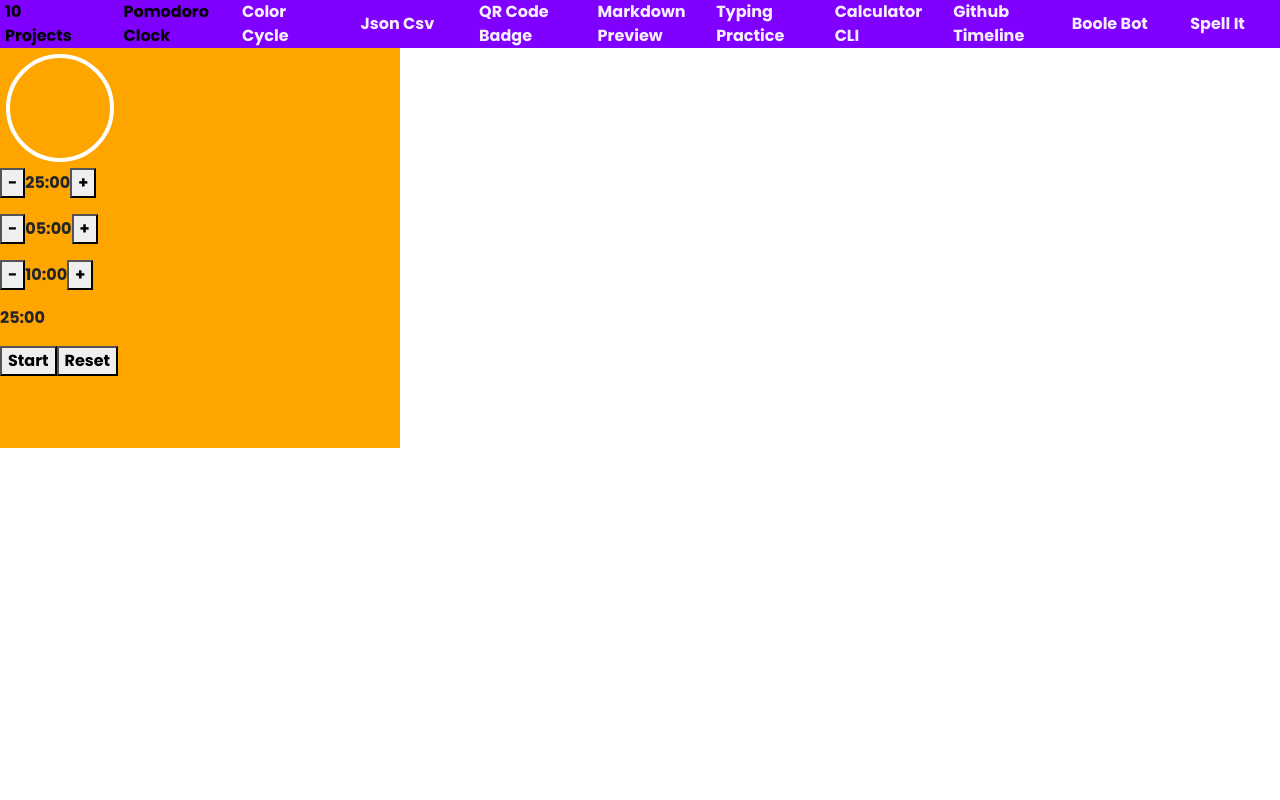
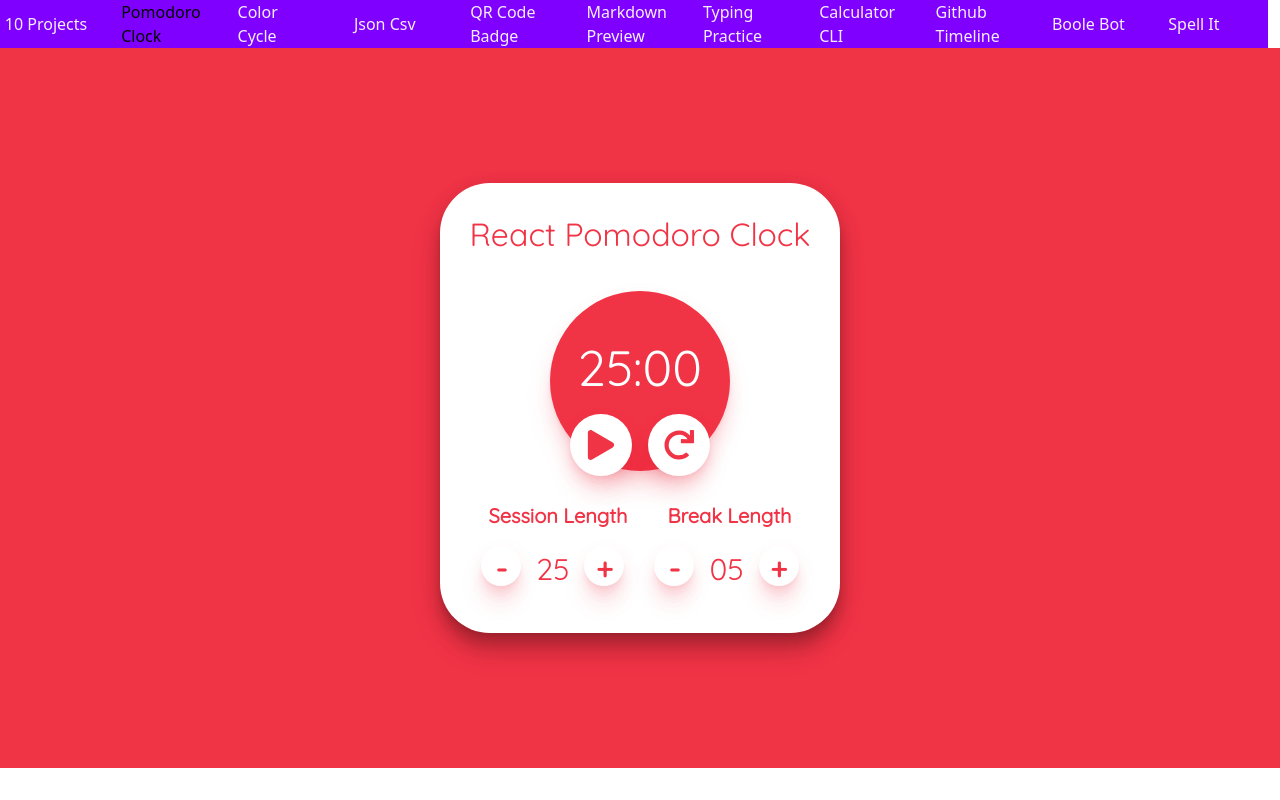
Before and after one commit to vasanth9/10frontendprojectschallenge, a React (Create React App) app: page / in a window 1280 px wide. Built offline with nearby package versions, Linux system fonts and the light colour scheme.

Commit message:
Day 04 wrap up css completed for pomodoro

```diff
--- /dev/null
+++ b/src/01-Pomodoro-Clock/Pause.jsx
@@ -0,0 +1,23 @@
+import React from "react";
+
+const Pause = () => {
+  return (
+    <svg
+      aria-hidden="true"
+      focusable="false"
+      data-prefix="fas"
+      data-icon="pause"
+      class="svg-inline--fa fa-pause fa-w-14 "
+      role="img"
+      xmlns="http://www.w3.org/2000/svg"
+      viewBox="0 0 448 512"
+    >
+      <path
+        fill="currentColor"
+        d="M144 479H48c-26.5 0-48-21.5-48-48V79c0-26.5 21.5-48 48-48h96c26.5 0 48 21.5 48 48v352c0 26.5-21.5 48-48 48zm304-48V79c0-26.5-21.5-48-48-48h-96c-26.5 0-48 21.5-48 48v352c0 26.5 21.5 48 48 48h96c26.5 0 48-21.5 48-48z"
+      ></path>
+    </svg>
+  );
+};
+
+export default Pause;
--- /dev/null
+++ b/src/01-Pomodoro-Clock/Play.jsx
@@ -0,0 +1,23 @@
+import React from "react";
+
+const Play = () => {
+  return (
+    <svg
+      aria-hidden="true"
+      focusable="false"
+      data-prefix="fas"
+      data-icon="play"
+      class="svg-inline--fa fa-play fa-w-14 "
+      role="img"
+      xmlns="http://www.w3.org/2000/svg"
+      viewBox="0 0 448 512"
+    >
+      <path
+        fill="currentColor"
+        d="M424.4 214.7L72.4 6.6C43.8-10.3 0 6.1 0 47.9V464c0 37.5 40.7 60.1 72.4 41.3l352-208c31.4-18.5 31.5-64.1 0-82.6z"
+      ></path>
+    </svg>
+  );
+};
+
+export default Play;
--- a/src/01-Pomodoro-Clock/PomodoroClock.css
+++ b/src/01-Pomodoro-Clock/PomodoroClock.css
@@ -1,20 +1,127 @@
-.pomodoro-timer{
+@import url("https://fonts.googleapis.com/css?family=Quicksand");
+.pomodoro-timer {
   font-size: 10vw;
-    color:green;
+  color: green;
   white-space: nowrap;
   text-align: center;
 }
-.pomo-card{
+.pomo-card {
   margin-top: 10vh;
   margin-left: 20vw;
   width: 60vw;
   background-color: rgb(255, 255, 255);
 }
-.Timer-Container{
-    height: 50vh;
+.Pomodoro-Div {
+  background-color: rgb(241, 51, 70);
+  height: 90vh;
+  width: 100vw;
+  display: flex;
+  flex-direction: column;
+  align-items: center;
+  justify-content: center;
+
+  font-family: "Quicksand", sans-serif !important;
+}
+.Timer-Container {
+  height: 450px;
   width: 400px;
-    background-color: orange;
+  color: rgb(241, 51, 70);
+  background-color: white;
+  border-radius: 50px;
+  padding: 2em 1.5em;
+  box-shadow: 0 2.8px 2.2px rgb(0 0 0 / 3%), 0 6.7px 5.3px rgb(0 0 0 / 5%),
+    0 12.5px 10px rgb(0 0 0 / 6%), 0 22.3px 17.9px rgb(0 0 0 / 7%),
+    -2px 17px 33.4px rgb(0 0 0 / 9%), 1px 7px 20px 2px rgb(0 0 0 / 12%);
+    display: flex;
+    flex-direction: column;
+    align-items: center;
 }
-.Circular-Progress{
-
+.timer-clock {
+  font-size: 50px;
+  font-weight: 400;
+  margin-top: 60px;
 }
+.circular-button {
+  padding: 1em;
+  border-radius: 50%;
+  margin: 0.5em;
+  color: rgb(241, 51, 70);
+  background-color: white;
+  border: none;
+  box-shadow: 0 2.8px 2.2px rgba(241, 51, 69, 0.0470588),
+    0 6.7px 5.3px rgba(241, 51, 69, 0.0470588),
+    0 12.5px 10px rgba(241, 51, 69, 0.0470588),
+    0 22.3px 17.9px rgba(241, 51, 69, 0.0470588),
+    -2px 17px 33.4px rgba(241, 51, 69, 0.0470588),
+    1px 7px 20px 2px rgba(241, 51, 69, 0.0470588);
+  transition: all 0.1s ease-in-out;
+}
+.circular-button-2 {
+  width: 40px;
+  height: 40px;
+  border-radius: 50%;
+  margin: 0.5em;
+  color: rgb(241, 51, 70);
+  background-color: white;
+  border: none;
+  box-shadow: 0 2.8px 2.2px rgba(241, 51, 69, 0.0470588),
+    0 6.7px 5.3px rgba(241, 51, 69, 0.0470588),
+    0 12.5px 10px rgba(241, 51, 69, 0.0470588),
+    0 22.3px 17.9px rgba(241, 51, 69, 0.0470588),
+    -2px 17px 33.4px rgba(241, 51, 69, 0.0470588),
+    1px 7px 20px 2px rgba(241, 51, 69, 0.0470588);
+  transition: all 0.1s ease-in-out;
+  font-size: 30px;
+  font-weight: 1000;
+}
+svg {
+  height: 30px;
+  width: 30px;
+  overflow: visible;
+}
+.timer-circle {
+  width: 180px;
+  height: 180px;
+  margin: auto;
+  margin-top: 30px;
+  margin-bottom: 30px;
+  background-color: rgb(241, 51, 70);
+  color: white;
+  display: flex;
+  flex-direction: column;
+  align-items: center;
+  justify-content: center;
+  border-radius: 50%;
+   box-shadow: 0 2.8px 2.2px rgba(241, 51, 69, 0.0470588),
+    0 6.7px 5.3px rgba(241, 51, 69, 0.0470588),
+    0 12.5px 10px rgba(241, 51, 69, 0.0470588),
+    0 22.3px 17.9px rgba(241, 51, 69, 0.0470588),
+    -2px 17px 33.4px rgba(241, 51, 69, 0.0470588),
+    1px 7px 20px 2px rgba(241, 51, 69, 0.0470588);
+}
+.row-buttons {
+  display: flex;
+  flex-direction: row;
+  align-items: center;
+}
+.span-pomodoro {
+  font-size: 30px;
+}
+.span-length {
+  font-size: 20px;
+  font-weight: 600;
+  margin: 1em;
+}
+.circular-button-3{
+    width: 40px;
+  height: 40px;
+  border-radius: 50%;
+  margin: 0.5em;
+  color: rgb(173, 173, 173);
+  background-color: white;
+  border: none;
+  box-shadow: none;
+  transition: all 0.1s ease-in-out;
+  font-size: 30px;
+  font-weight: 1000;
+}
--- a/src/01-Pomodoro-Clock/PomodoroClock.jsx
+++ b/src/01-Pomodoro-Clock/PomodoroClock.jsx
@@ -4,9 +4,9 @@ import "./PomodoroClock.css";
 
 const PomodoroClock = (props) => {
   return (
-    <>
+    <div className="Pomodoro-Div">
     <Timer {...props} />
-    </>
+    </div>
   );
 };
 
--- a/src/01-Pomodoro-Clock/ProgressRing.jsx
+++ b/src/01-Pomodoro-Clock/ProgressRing.jsx
@@ -1,4 +1,4 @@
-const ProgressRing = (props) => {
+const ProgressRing = ({children,...props}) => {
   const { radius, stroke, progress } = props;
 
  const normalizedRadius = radius - stroke * 2;
@@ -9,7 +9,7 @@ const ProgressRing = (props) => {
   return (
     <svg height={radius * 2} width={radius * 2}>
       <circle
-        stroke="white"
+        stroke="#f13346"
         fill="transparent"
         strokeWidth={stroke}
         strokeDasharray={circumference + " " + circumference}
@@ -17,7 +17,9 @@ const ProgressRing = (props) => {
         r={normalizedRadius}
         cx={radius}
         cy={radius}
-      />
+      >
+      {children}
+      </circle>
     </svg>
   );
 };
--- /dev/null
+++ b/src/01-Pomodoro-Clock/Reset.jsx
@@ -0,0 +1,23 @@
+import React from "react";
+
+const Reset = () => {
+  return (
+    <svg
+      aria-hidden="true"
+      focusable="false"
+      data-prefix="fas"
+      data-icon="redo"
+      class="svg-inline--fa fa-redo fa-w-16 "
+      role="img"
+      xmlns="http://www.w3.org/2000/svg"
+      viewBox="0 0 512 512"
+    >
+      <path
+        fill="currentColor"
+        d="M500.33 0h-47.41a12 12 0 0 0-12 12.57l4 82.76A247.42 247.42 0 0 0 256 8C119.34 8 7.9 119.53 8 256.19 8.1 393.07 119.1 504 256 504a247.1 247.1 0 0 0 166.18-63.91 12 12 0 0 0 .48-17.43l-34-34a12 12 0 0 0-16.38-.55A176 176 0 1 1 402.1 157.8l-101.53-4.87a12 12 0 0 0-12.57 12v47.41a12 12 0 0 0 12 12h200.33a12 12 0 0 0 12-12V12a12 12 0 0 0-12-12z"
+      ></path>
+    </svg>
+  );
+};
+
+export default Reset;
--- a/src/01-Pomodoro-Clock/Timer.jsx
+++ b/src/01-Pomodoro-Clock/Timer.jsx
@@ -1,12 +1,14 @@
 import React, { useEffect } from "react";
 import "bootstrap/dist/css/bootstrap.css";
 // import { Button, Card, Col, Row } from "react-bootstrap";
-import ProgressRing from "./ProgressRing";
+import Play from './Play';
+import Pause from './Pause';
+import Reset from './Reset';
+
 const Timer = (props) => {
   const {
     session,
     shortBreak,
-    longBreak,
     clock,
     decrementClock,
     pause,
@@ -17,12 +19,10 @@ const Timer = (props) => {
     decrementSession,
     decrementShort,
     incrementShort,
-    decrementLong,
-    incrementLong,
   } = props;
   useEffect(() => {
     let intervalId;
-    console.log(Math.floor(((clock) / session) * 100));
+    console.log(Math.floor((clock / session) * 100));
     if (pause) {
       intervalId = setInterval(() => {
         decrementClock();
@@ -34,7 +34,7 @@ const Timer = (props) => {
     return () => {
       clearInterval(intervalId);
     };
-  }, [clock, decrementClock, pause, setPomodoroClock,session]);
+  }, [clock, decrementClock, pause, setPomodoroClock, session]);
 
   const handleStart = () => {
     togglePause(!pause);
@@ -45,47 +45,60 @@ const Timer = (props) => {
   };
   return (
     <div className="Timer-Container">
-      <ProgressRing radius={60} stroke={4} progress={Math.floor(((clock)/session)*100)} />
-      <p>
-        <button disabled={pause} onClick={() => decrementSession()}>
+      <h2>React Pomodoro Clock</h2>
+      <div className="timer-circle">
+        <h1 className="timer-clock">{`${Math.floor(clock / 60)
+          .toString()
+          .padStart(2, "0")}:${(clock % 60).toString().padStart(2, "0")}`}</h1>
+        <div className="row-buttons">
+          <button onClick={handleStart} className="circular-button">
+            {pause ? <Pause /> : <Play />}
+          </button>
+          <button onClick={handleReset} className="circular-button">
+            <Reset />
+          </button>
+        </div>
+      </div>
+      <div>
+        <span className="span-length">Session Length</span>
+        <span className="span-length">Break Length</span>
+      </div>
+      <div>
+        <button
+          className={pause ? "circular-button-3" : "circular-button-2"}
+          disabled={pause}
+          onClick={() => decrementSession()}
+        >
           -
         </button>
-        {`${Math.floor(session / 60)
+        <span className="span-pomodoro">{`${Math.floor(session / 60)
           .toString()
-          .padStart(2, "0")}:${(session % 60).toString().padStart(2, "0")}`}
-        <button disabled={pause} onClick={() => incrementSession()}>
+          .padStart(2, "0")}`}</span>
+        <button
+          className={pause ? "circular-button-3" : "circular-button-2"}
+          disabled={pause}
+          onClick={() => incrementSession()}
+        >
           +
         </button>
-      </p>
-      <p>
-        <button disabled={pause} onClick={() => decrementShort()}>
+        <button
+          className={pause ? "circular-button-3" : "circular-button-2"}
+          disabled={pause}
+          onClick={() => decrementShort()}
+        >
           -
         </button>
-        {`${Math.floor(shortBreak / 60)
+        <span className="span-pomodoro">{`${Math.floor(shortBreak / 60)
           .toString()
-          .padStart(2, "0")}:${(shortBreak % 60).toString().padStart(2, "0")}`}
-        <button disabled={pause} onClick={() => incrementShort()}>
+          .padStart(2, "0")}`}</span>
+        <button
+          className={pause ? "circular-button-3" : "circular-button-2"}
+          disabled={pause}
+          onClick={() => incrementShort()}
+        >
           +
         </button>
-      </p>
-      <p>
-        <button disabled={pause} onClick={() => decrementLong()}>
-          -
-        </button>
-        {`${Math.floor(longBreak / 60)
-          .toString()
-          .padStart(2, "0")}:${(longBreak % 60).toString().padStart(2, "0")}`}
-        <button disabled={pause} onClick={() => incrementLong()}>
-          +
-        </button>
-      </p>
-      <div className="Circular-Progress">
-        <p>{`${Math.floor(clock / 60)
-          .toString()
-          .padStart(2, "0")}:${(clock % 60).toString().padStart(2, "0")}`}</p>
       </div>
-      <button onClick={handleStart}>{pause ? "Pause" : "Start"}</button>
-      <button onClick={handleReset}>Reset</button>
     </div>
   );
 };
--- a/src/Home/Nav.css
+++ b/src/Home/Nav.css
@@ -1,12 +1,9 @@
-@import url("https://fonts.googleapis.com/css2?family=Poppins:wght@700&display=swap");
 :root{
     --primary-color:#8000FF;
 }
-* {
-  font-family: "Poppins", sans-serif;
-}
 .nav-bar {
   background: var(--primary-color);
+  width:100vw;
 }
 
 .nav-10-link {
```
Lines whose indentation alone changed are shown as unchanged.
